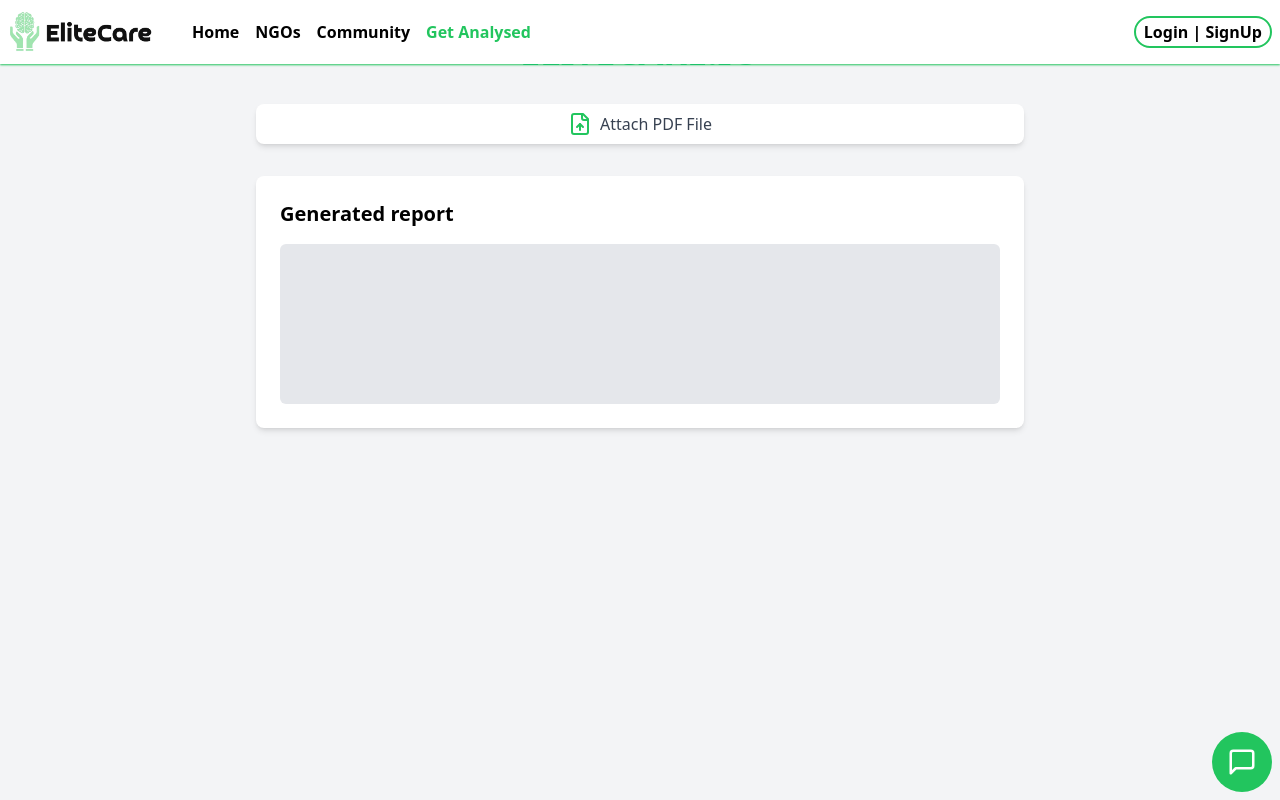
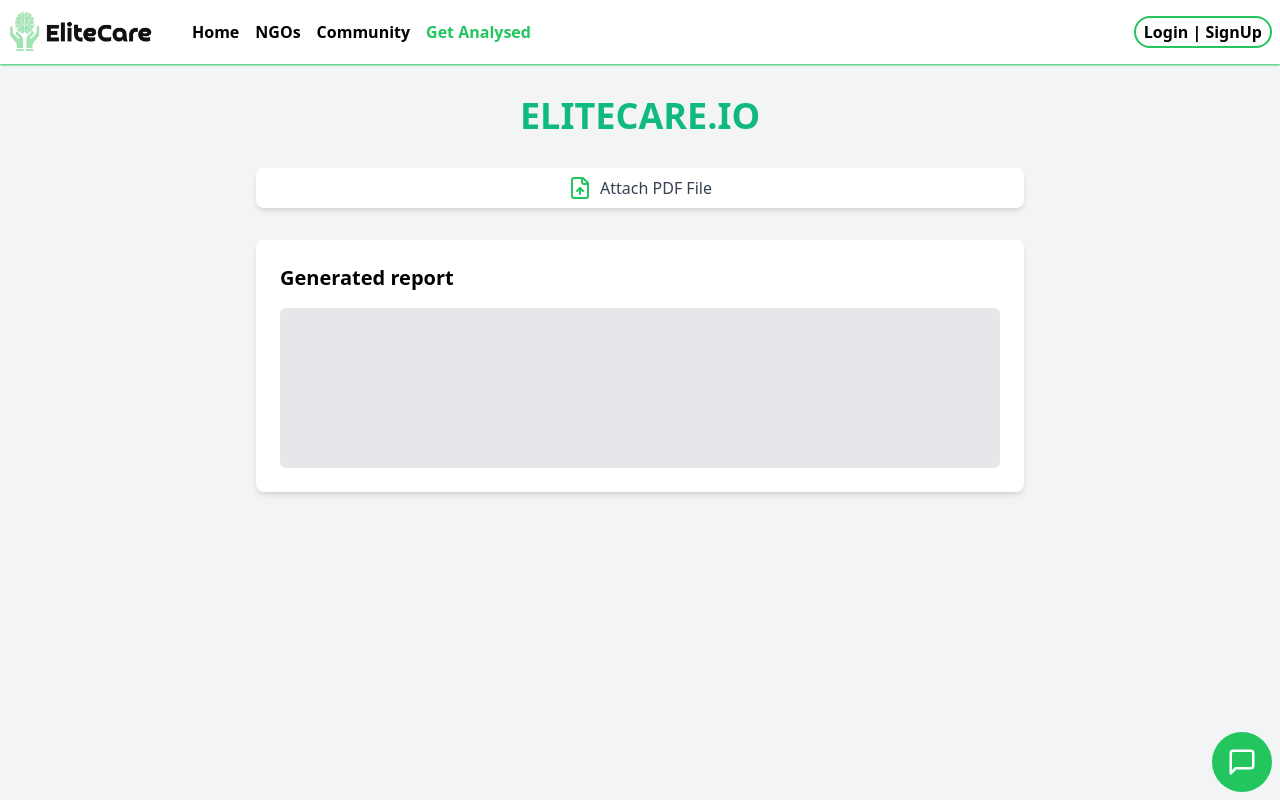
Before and after one commit to shaikyajash/EliteCare, a React (Create React App) app in the folder sih/: page /analysis in a window 1280 px wide. Built offline with nearby package versions, Linux system fonts and the light colour scheme.

Commit message:
fixed analysis and community post alignment

```diff
--- a/sih/src/Component/analysispage/analysispage.jsx
+++ b/sih/src/Component/analysispage/analysispage.jsx
@@ -8,7 +8,7 @@
         <Navbar />
 
       {/* Main content */}
-      <main className="flex-grow p-8">
+      <main className="flex-grow p-8 mt-16">
         <div className="max-w-3xl mx-auto">
           {/* Logo */}
           <h1 className="text-4xl font-bold text-center mb-8 text-emerald-500">
--- a/sih/src/Component/communitychat/communitychat.jsx
+++ b/sih/src/Component/communitychat/communitychat.jsx
@@ -96,7 +96,7 @@
     return(
         <div className='bg-gray-100 min-h-screen w-full'>
             <Navbar />
-            <div className="max-w-7xl mx-auto px-4 sm:px-6 lg:px-8 py-8">
+            <div className="max-w-7xl mx-auto px-4 sm:px-6 lg:px-8 py-8 mt-16">
                 <div className='bg-white p-4 rounded-lg shadow-green-500 shadow flex flex-col items-start'>
                     <div className='flex flex-col items-center w-full '>
                         <h1 className="text-4xl font-semibold mb-4">Community Posts</h1>
```
